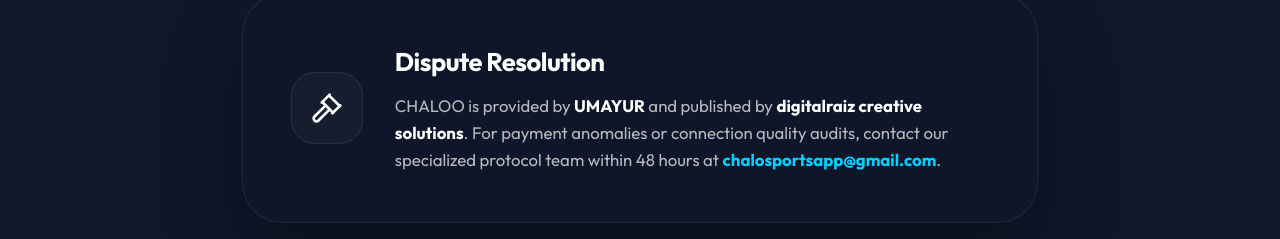
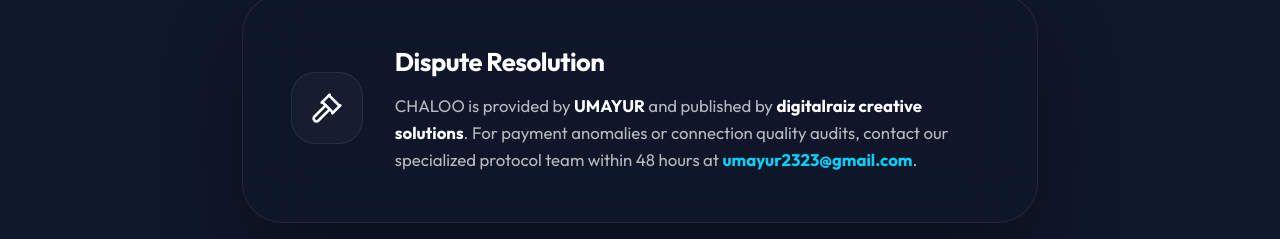
Before and after one commit to charankumardigitalraiz-max/chaloo, a React (Vite) app: page /terms in a window 1280 px wide. Shown: the part 1399-1638 px from the top of the page. Built offline with nearby package versions, Linux system fonts and the light colour scheme.

Commit message:
email changed

```diff
--- a/src/components/PrivacyPolicy.jsx
+++ b/src/components/PrivacyPolicy.jsx
@@ -284,7 +284,7 @@
                     <div style={{ flex: 1, minWidth: '280px' }}>
                         <h3 style={{ fontSize: '1.6rem', fontWeight: '950', color: 'white', marginBottom: '12px', letterSpacing: '-0.02em' }}>Privacy Command Center</h3>
                         <p style={{ margin: 0, color: 'var(--text-secondary)', fontSize: '1.05rem', lineHeight: 1.6 }}>
-                           CHALOO is provided by <span style={{ color: 'white', fontWeight: '700' }}>digitalraiz creative solutions</span>. For sensitive data inquiries or security audit requests, contact our specialized protocol team at <a href="mailto:chalosportsapp@gmail.com" style={{ color: 'var(--chalo-blue)', fontWeight: '800', textDecoration: 'none' }}>chalosportsapp@gmail.com</a>.
+                            CHALOO is provided by <span style={{ color: 'white', fontWeight: '700' }}>digitalraiz creative solutions</span>. For sensitive data inquiries or security audit requests, contact our specialized protocol team at <a href="mailto:umayur2323@gmail.com" style={{ color: 'var(--chalo-blue)', fontWeight: '800', textDecoration: 'none' }}>umayur2323@gmail.com</a>.
                         </p>
                     </div>
                 </div>
--- a/src/components/TermsConditions.jsx
+++ b/src/components/TermsConditions.jsx
@@ -274,7 +274,7 @@
                     <div style={{ flex: 1, minWidth: '280px' }}>
                         <h3 style={{ fontSize: '1.6rem', fontWeight: '950', color: 'white', marginBottom: '12px', letterSpacing: '-0.02em' }}>Dispute Resolution</h3>
                         <p style={{ margin: 0, color: 'var(--text-secondary)', fontSize: '1.05rem', lineHeight: 1.6 }}>
-                            CHALOO is provided by <span style={{ color: 'white', fontWeight: '700' }}>UMAYUR</span> and published by <span style={{ color: 'white', fontWeight: '700' }}>digitalraiz creative solutions</span>. For payment anomalies or connection quality audits, contact our specialized protocol team within 48 hours at <a href="mailto:chalosportsapp@gmail.com" style={{ color: 'var(--chalo-blue)', fontWeight: '800', textDecoration: 'none' }}>chalosportsapp@gmail.com</a>.
+                            CHALOO is provided by <span style={{ color: 'white', fontWeight: '700' }}>UMAYUR</span> and published by <span style={{ color: 'white', fontWeight: '700' }}>digitalraiz creative solutions</span>. For payment anomalies or connection quality audits, contact our specialized protocol team within 48 hours at <a href="mailto:umayur2323@gmail.com" style={{ color: 'var(--chalo-blue)', fontWeight: '800', textDecoration: 'none' }}>umayur2323@gmail.com</a>.
                         </p>
                     </div>
                 </div>
```
